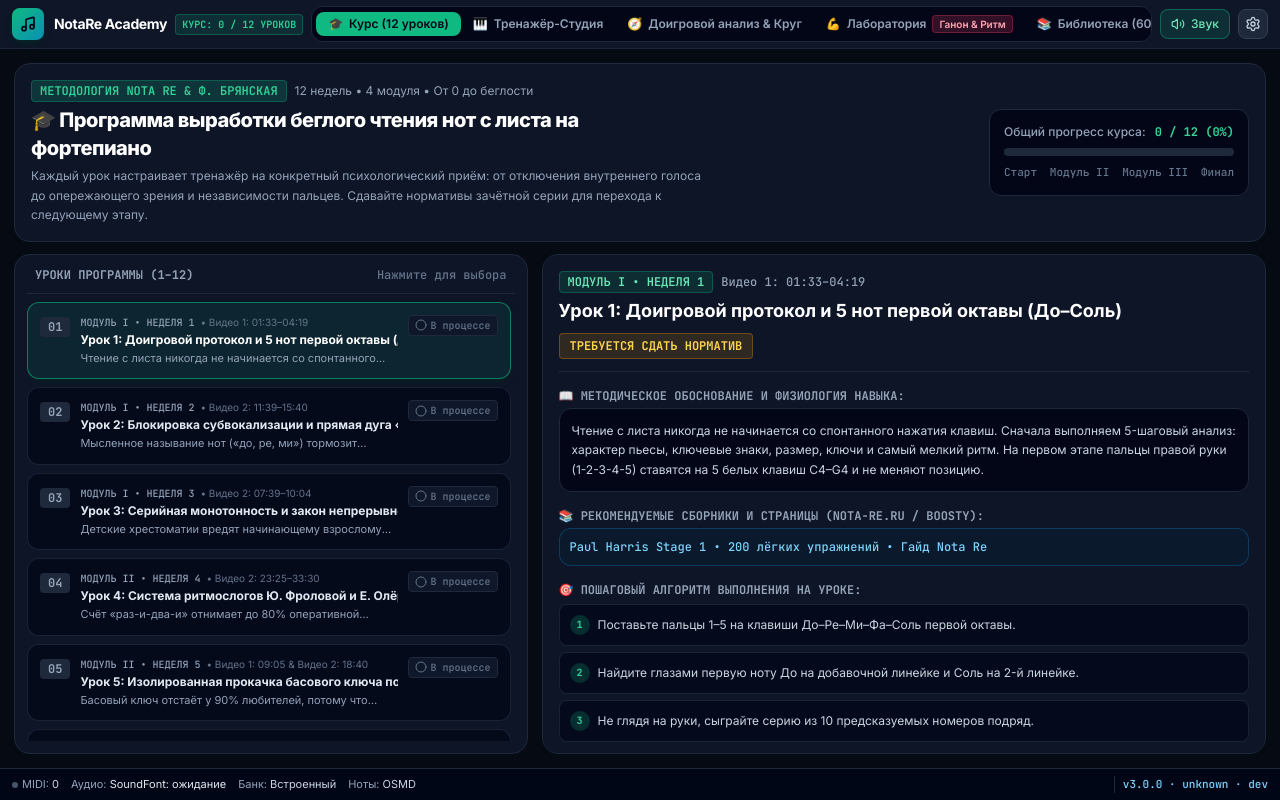
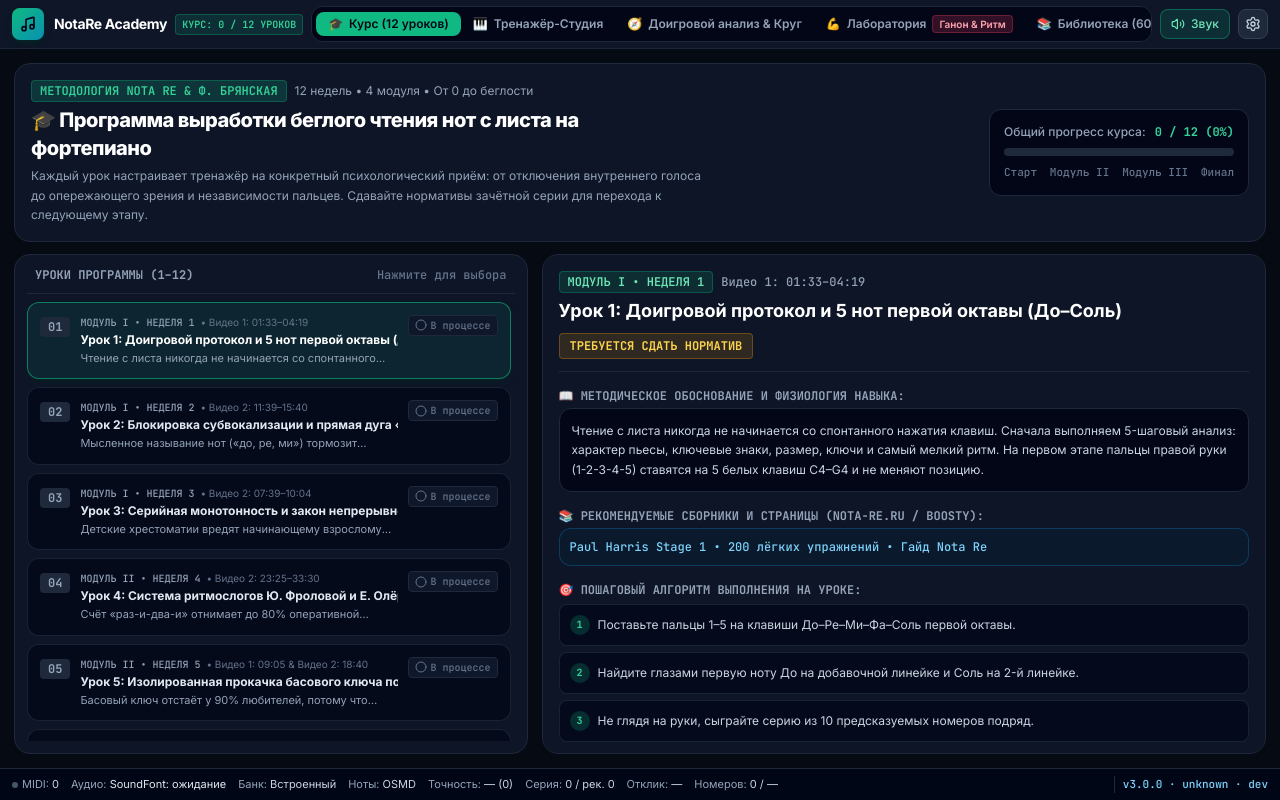
Before and after one commit to shafranek-js/Nota-Re, a React (Vite) app: page / in a window 1280 px wide. Built offline with nearby package versions, Linux system fonts and the light colour scheme.

Commit message:
fix(status): keep session counters visible across navigation as before header migration

```diff
--- a/src/components/layout/StatusBar.tsx
+++ b/src/components/layout/StatusBar.tsx
@@ -73,7 +73,9 @@ export const StatusBar: React.FC<StatusBarProps> = ({ renderer }) => {
             <span title="Режим, тональность и темп">
               {MODE_LABELS[currentAppMode] ?? currentAppMode} · {currentTonality} · {bpm} BPM
             </span>
-            <span title="Точность попаданий в текущей сессии">
+          </>
+        )}
+        <span title="Точность попаданий в текущей сессии">
               Точность: <span className="text-slate-300">{accuracy === null ? '—' : `${accuracy}%`} ({totalAttempts})</span>
             </span>
             <span title="Текущая и лучшая серия верных нот">
@@ -85,8 +87,6 @@ export const StatusBar: React.FC<StatusBarProps> = ({ renderer }) => {
             <span title="Сыграно однотипных номеров в серии">
               Номеров: <span className="text-slate-300">{completedExercisesCount} / {activeLessonId !== null && lesson ? lesson.normReps : '—'}</span>
             </span>
-          </>
-        )}
       </div>
       <span
         data-testid="build-version"
```
